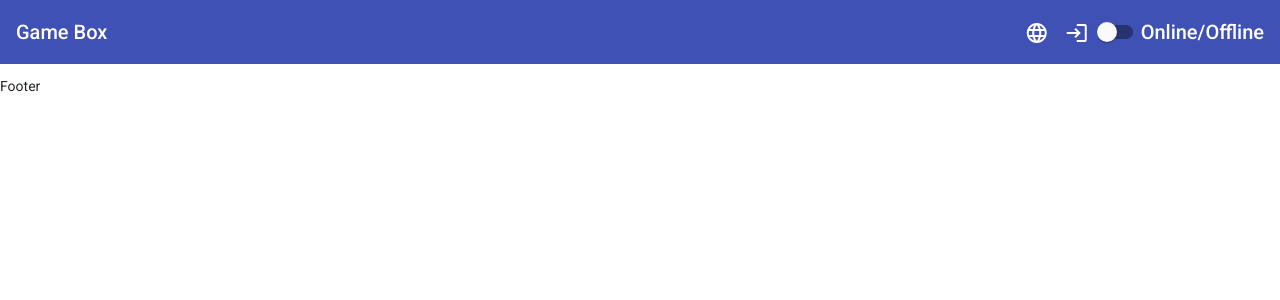
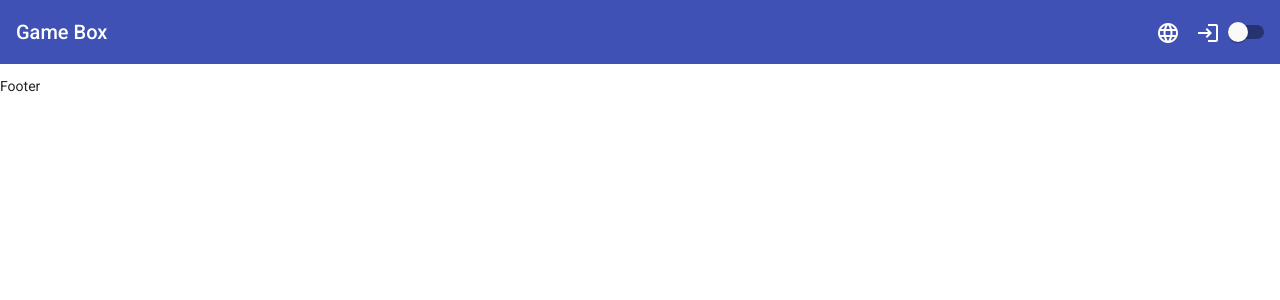
Before and after one commit to vsaiprakash/gamebox-app-ui, an Angular app: page /gameLink/1 in a window 1280 px wide. Shown: the top 300 px of the page. Built offline with nearby package versions, Linux system fonts and the light colour scheme.

Commit message:
Added Tooltips

```diff
--- a/src/app/app.module.ts
+++ b/src/app/app.module.ts
@@ -23,7 +23,7 @@ import { MatCardModule } from '@angular/material/card';
 import { MatRippleModule } from '@angular/material/core';
 import { MatSlideToggleModule } from '@angular/material/slide-toggle';
 import { MatMenuModule } from '@angular/material/menu';
-
+import { MatTooltipModule } from '@angular/material/tooltip';
 
 @NgModule({
   declarations: [
@@ -52,7 +52,8 @@ import { MatMenuModule } from '@angular/material/menu';
     MatCardModule,
     MatRippleModule,
     MatSlideToggleModule,
-    MatMenuModule
+    MatMenuModule,
+    MatTooltipModule
   ],
   providers: [],
   bootstrap: [AppComponent]
--- a/src/app/core/components/header/header.component.html
+++ b/src/app/core/components/header/header.component.html
@@ -5,7 +5,7 @@
     </button> -->
     <span>{{appName}}</span>
     <span class="example-spacer"></span>
-    <button mat-icon-button [matMenuTriggerFor]="menu" aria-label="Example icon-button with language change icon">
+    <button mat-icon-button [matMenuTriggerFor]="menu" matTooltip="Language">
       <mat-icon>language</mat-icon>
     </button>
     <mat-menu #menu="matMenu" >
@@ -14,9 +14,9 @@
       </div>
     </mat-menu>
 
-    <button mat-icon-button aria-label="Example icon-button with login icon">
+    <button mat-icon-button matTooltip="Login">
       <mat-icon>login</mat-icon>
     </button>
-    <mat-slide-toggle>Online/Offline</mat-slide-toggle>
+    <mat-slide-toggle matTooltip="Online/Offline"></mat-slide-toggle>
   </mat-toolbar>
 </p>
```
